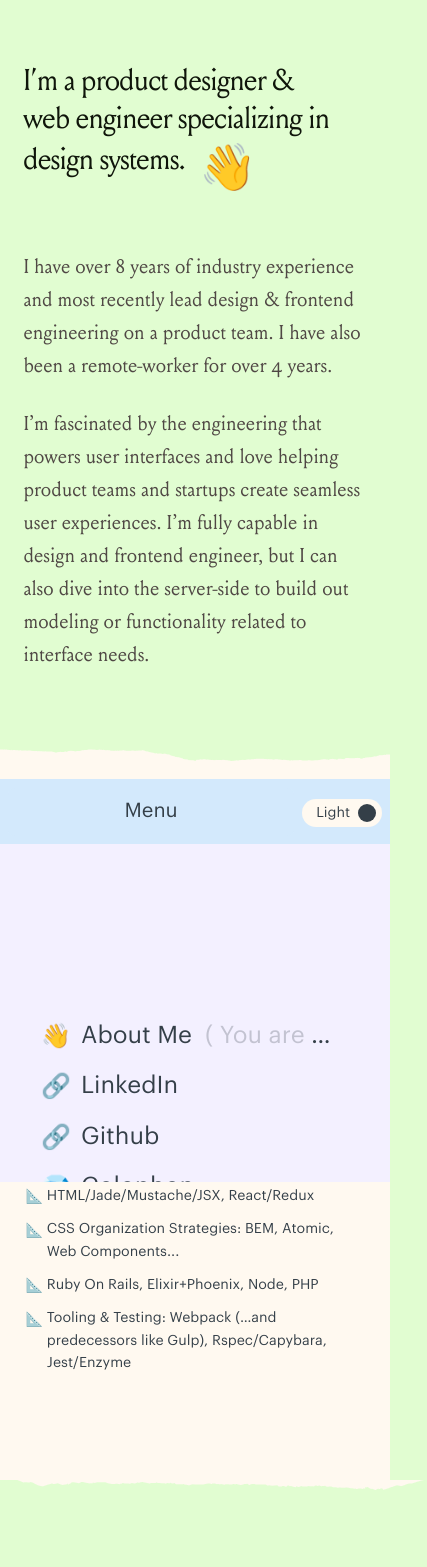
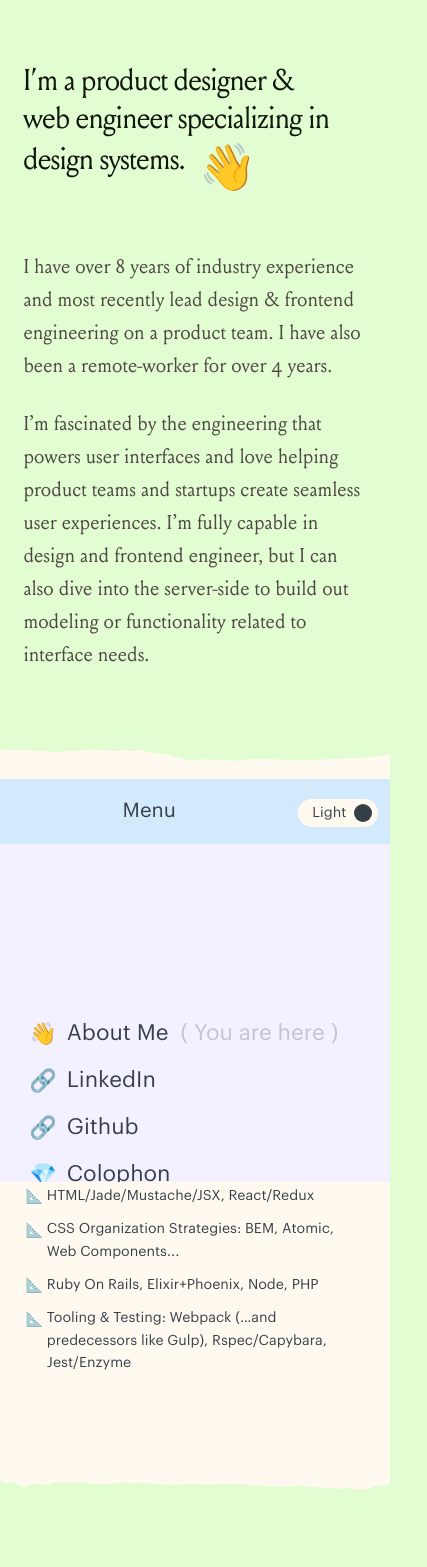
Before and after one commit to AndrwM/souci.studio, a React (Create React App) app: page /#/ in a window 390 px wide. Shown: the top 1567 px of the page, 427 px wide, since content can reach past the window. Built offline with nearby package versions, Linux system fonts and the light colour scheme; a web font is replaced by a local one.

Commit message:
responsive bugs

```diff
--- a/src/assets/stylesheets/components/_c.list.scss
+++ b/src/assets/stylesheets/components/_c.list.scss
@@ -36,8 +36,7 @@
   }
 
   &--xlarge > .c-list__item {
-    font-size: 24px;
-    @media #{$bp-desk} { font-size: 22px; }
+    font-size: 22px;
   }
 
   &--horizontal {
--- a/src/assets/stylesheets/components/_c.overlay-hud.scss
+++ b/src/assets/stylesheets/components/_c.overlay-hud.scss
@@ -11,13 +11,13 @@
 
 .c-overlay-hud__col-primary {
   flex: 1;
-  padding: 1vh 0 1vh 2vw;
+  padding: 1vh 0 1vh 3vw;
   @media #{$bp-lap} { padding: 1vh 0 1vh 1vw; }
   @media #{$bp-desk} { padding: 1vh 0 1vh 0.5vw; }
 }
 
 .c-overlay-hud__col {
-  padding: 0 2vw;
+  padding: 0 3vw;
   @media #{$bp-lap} { padding: 0 1vw; }
   @media #{$bp-desk} { padding: 0 0.5vw; }
 }
--- a/src/assets/stylesheets/components/_c.overlay-modal.scss
+++ b/src/assets/stylesheets/components/_c.overlay-modal.scss
@@ -8,7 +8,7 @@
   box-sizing: border-box;
 
   @include theme-var(background-color, c-background-accent2);
-  padding: 20vh 10vw;
+  padding: 20vh 7vw;
   overflow-y: scroll;
 
   top: 100%;
--- a/src/assets/stylesheets/utilities/_u.animate.scss
+++ b/src/assets/stylesheets/utilities/_u.animate.scss
@@ -40,7 +40,8 @@
   transform: rotate(0);
   animation: 3s cubic-bezier(0.25, 0.46, 0.45, 0.94) wave;
   animation-delay: 2s;
-  animation-iteration-count: 1;
+  animation-iteration-count: infinite;
+  @media #{$bp-hand} { animation-iteration-count: 1; }
 
   :hover > & {
     animation: 3s cubic-bezier(0.25, 0.46, 0.45, 0.94) wave;
--- a/src/components/VisualTearElement.js
+++ b/src/components/VisualTearElement.js
@@ -13,10 +13,10 @@ const VisualTearElement = ({
     left: '0',
     right: '0',
     margin: 'auto',
+    width: '100%',
     ...(colorVar ? { fill: `var(${colorVar})` } : {}),
     ...style
   };
-  console.log(computedStyle)
 
   const elements = [
   <svg style={computedStyle} {...rest} className="tear-1" viewBox="0 0 1280 30" preserveAspectRatio="xMidYMid slice" aria-hidden="true" focusable="false">
```
